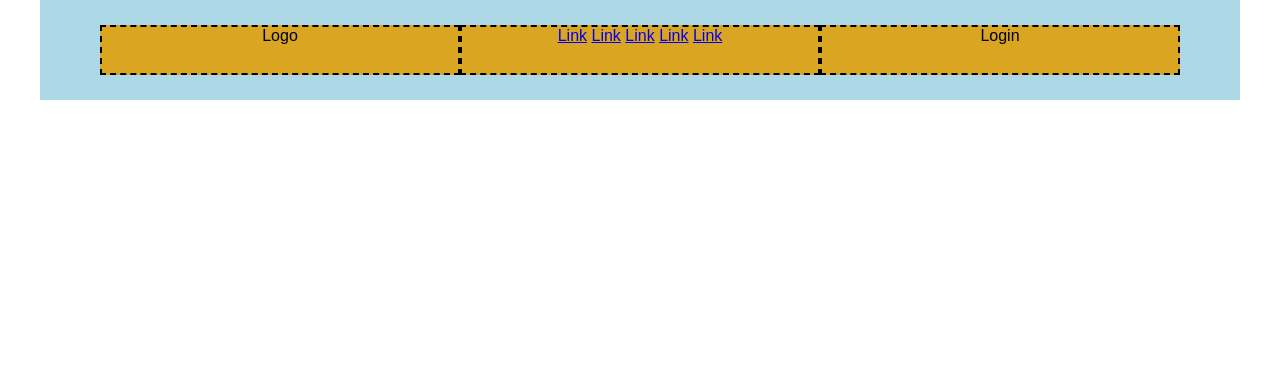
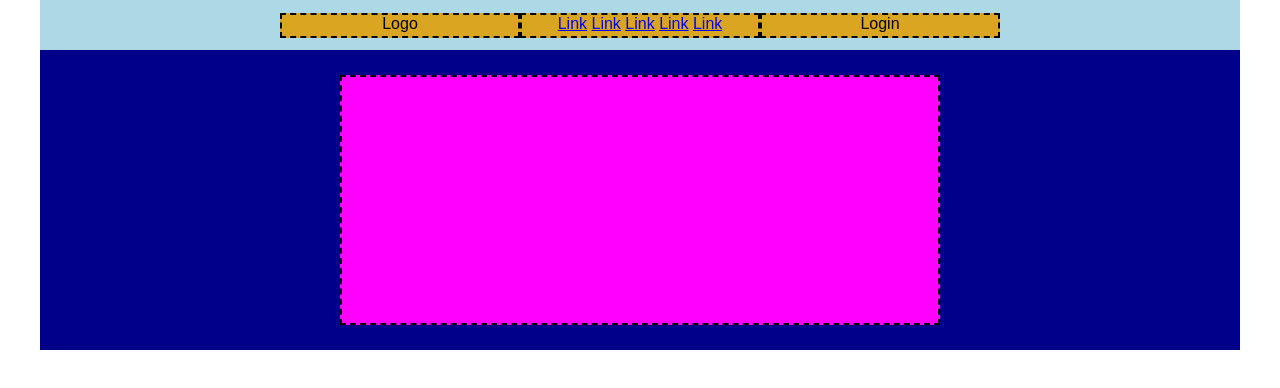
Before and after one commit to masepe95/htmlcss-struttura-discord, a plain HTML site: page index.html in a window 1280 px wide. Drawn offline with Linux system fonts and the light colour scheme.

Commit message:
added jumbotron

```diff
--- a/css/style.css
+++ b/css/style.css
@@ -11,18 +11,33 @@ body{
 }
 
 .container-flex{
-    height: 100px;
     display: flex;
-    background-color: lightblue;
     justify-content: center;
     align-items: center;
 
 }
 
+.headercontainer{
+    height: 50px;
+    background-color: lightblue;
+}
+
 .headeritem{
     height: 50%;
-    width: 30%;
+    width: 20%;
     background-color: goldenrod;
     border: 2px dashed black;
     text-align: center;
 }
+
+.jumbo{
+    min-height: 300px;
+    background-color: darkblue ;
+}
+
+.bigbanner{
+    height: 250px;
+    width: 600px;
+    background-color: fuchsia;
+    border: 2px dashed black;
+}
--- a/index.html
+++ b/index.html
@@ -9,7 +9,7 @@
 </head>
 <body>
     <header>
-        <div class="container-flex">
+        <div class="headercontainer container-flex">
             <div class="headeritem">Logo</div>
             <nav class="headeritem">
                 <a href="#">Link</a>
@@ -22,6 +22,10 @@
         </div>
     </header>
     <main>
+        <div class="jumbo container-flex">
+            <div class="bigbanner">
+            </div>
+        </div>
 
     </main>
     <footer>
```
